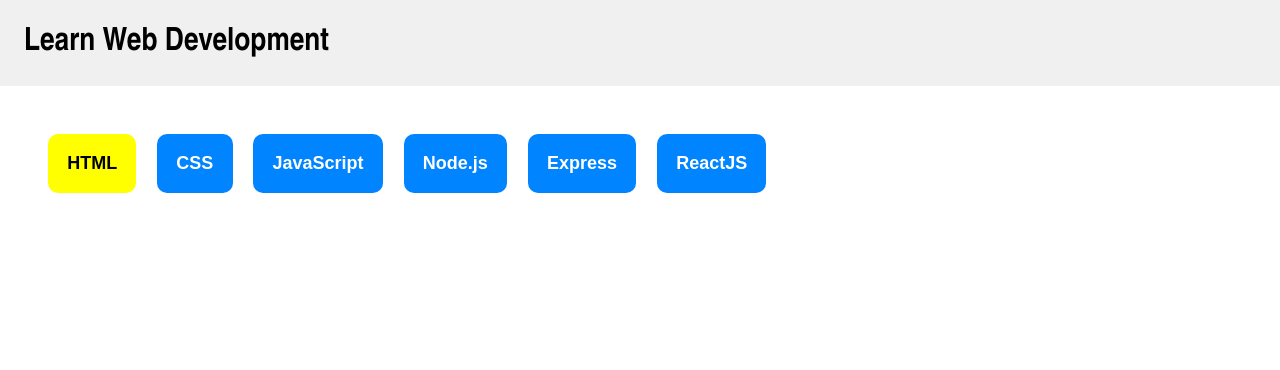
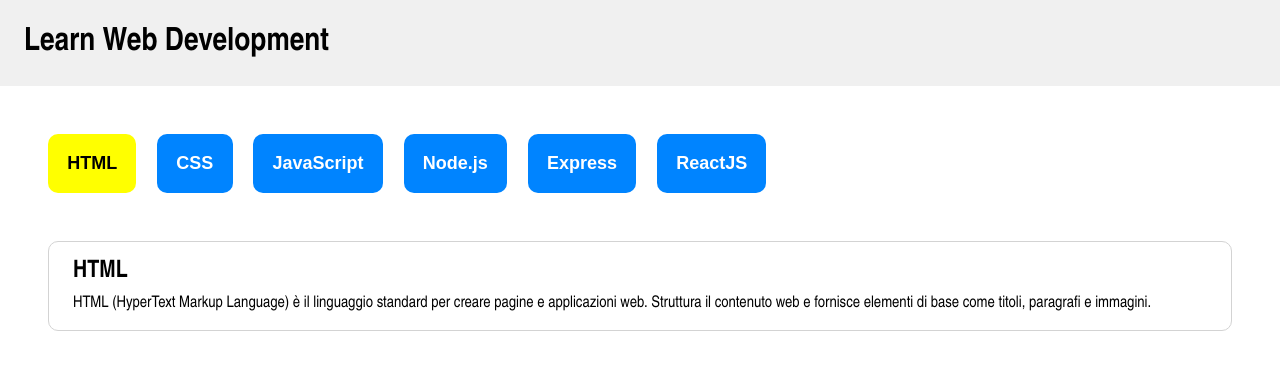
Before and after one commit to EleonoraLosciuto/react-use-state, a React (Vite) app: page / in a window 1280 px wide. Shown: the top 370 px of the page. Built offline with nearby package versions, Linux system fonts and the light colour scheme.

Commit message:
add: card with language description

```diff
--- a/src/App.css
+++ b/src/App.css
@@ -9,3 +9,24 @@ h1 {
     margin: 0 auto;
     gap: 1.3rem;
 }
+
+.description-card {
+    margin: 0 3rem;
+    border: 1px solid lightgrey;
+    border-radius: 10px;
+
+}
+
+.description-card p,
+.description-card h2 {
+    padding: 0 1.5rem;
+}
+
+.description-card h2 {
+    padding-top: 1rem;
+    padding-bottom: 0.5rem;
+}
+
+.description-card p {
+    padding-bottom: 1rem;
+}
--- a/src/App.jsx
+++ b/src/App.jsx
@@ -21,6 +21,10 @@ function App() {
               )
             })}
       </div>
+      <div className="description-card">
+        <h2>{active.title}</h2>
+        <p>{active.description}</p>
+      </div>
     </>
   )
 }
```
